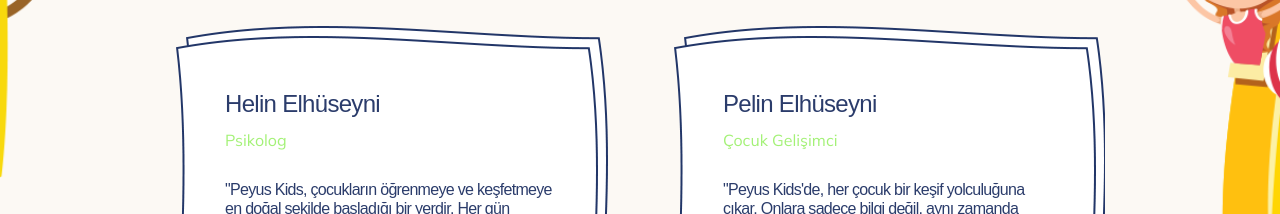
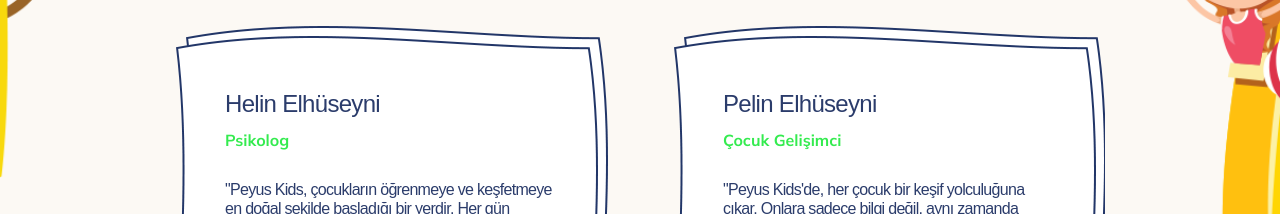
Before and after one commit to elifuncu1/PeyusKids, a Next.js app: page / in a window 1280 px wide. Shown: the part 1380-1594 px from the top of the page. Built offline with nearby package versions, Linux system fonts and the light colour scheme; a web font is replaced by a local one.

Commit message:
Update TestimonialSlider.js

```diff
--- a/src/components/TestimonialSlider.js
+++ b/src/components/TestimonialSlider.js
@@ -19,7 +19,7 @@
                   <h4 className="name-author clr-pri-2">Helin Elhüseyni</h4>
                 </li>
                 <li>
-                  <p className="clr-pri-5 f-mulish" style={{color: "#8cee54cc"}}>Psikolog</p>
+                  <p className="clr-pri-5 f-mulish" style={{color: "#34eb4f", fontWeight: "bold"}}>Psikolog</p>
                 </li>
               </ul>
             </div>
@@ -46,7 +46,7 @@
                   <h4 className="name-author clr-pri-2">Pelin Elhüseyni</h4>
                 </li>
                 <li>
-                  <p className="clr-pri-5 f-mulish" style={{color: "#8cee54cc"}}>Çocuk Gelişimci</p>
+                  <p className="clr-pri-5 f-mulish" style={{color: "#34eb4f", fontWeight: "bold"}}>Çocuk Gelişimci</p>
                 </li>
               </ul>
             </div>
```
